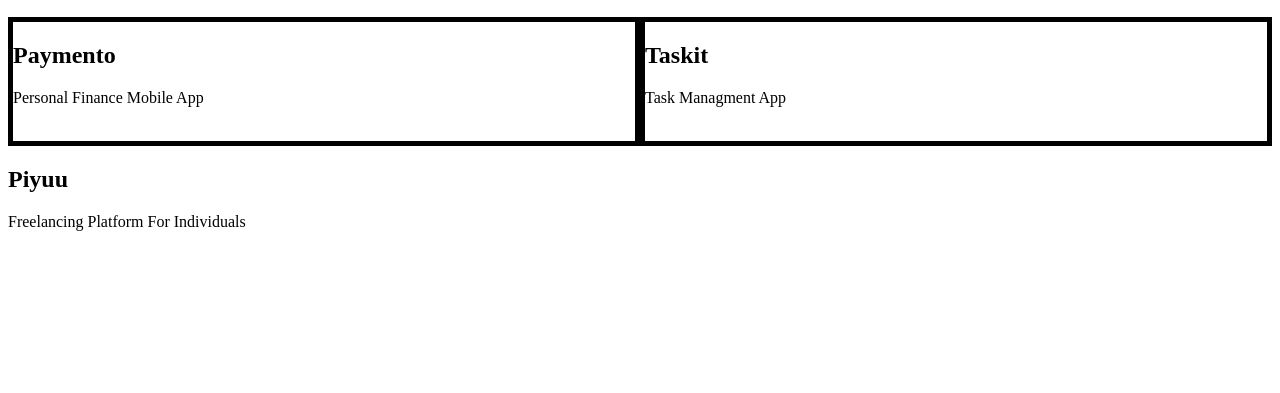
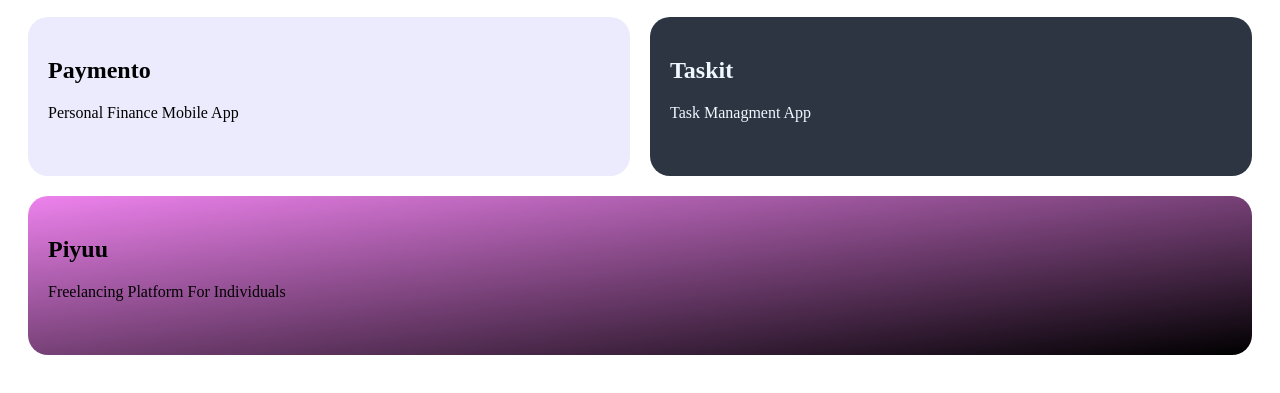
Before and after one commit to Anshu885/Anshu885.github.io, a plain HTML site: page index.html in a window 1280 px wide. Shown: the part 361-754 px from the top of the page. Drawn offline with Linux system fonts and the light colour scheme.

Commit message:
added third project

```diff
--- a/index.html
+++ b/index.html
@@ -43,12 +43,39 @@
         }
         .two-projects>div{
             width: 50%;
-            border: 5px solid;
+
+            padding: 20px;
+            border-radius: 20px;
         }
         .two-projects img{
             height: 300px;
+
         }
+        #section-projects{
+            margin :20px;
+        }
+        .two-projects>div:first-child{
+            background-color: #ecebfd;
+            margin-right:10px
 
+        }
+        .two-projects>div:last-child{
+            background-color: #2d3542;
+            color: aliceblue;
+            margin-left: 10px;
+        }
+        .third-project{
+            padding: 20px;
+            margin: 20px 0;
+            background-color: #2d3542;
+            color: black;
+            border-radius: 20px;
+            background-image:linear-gradient(to bottom right,violet,black);
+
+        }
+        .third-project img{
+            height:400px;
+        }
     </style>
 </head>
 <body>
@@ -87,7 +114,7 @@
             <img src="/images/taskit.png" alt="">
         </div>
     </div>
-    <div>
+    <div class="third-project">
         <!-- third project -->
         <h1>Piyuu</h1>
         <p>Freelancing Platform For Individuals </p>
```
